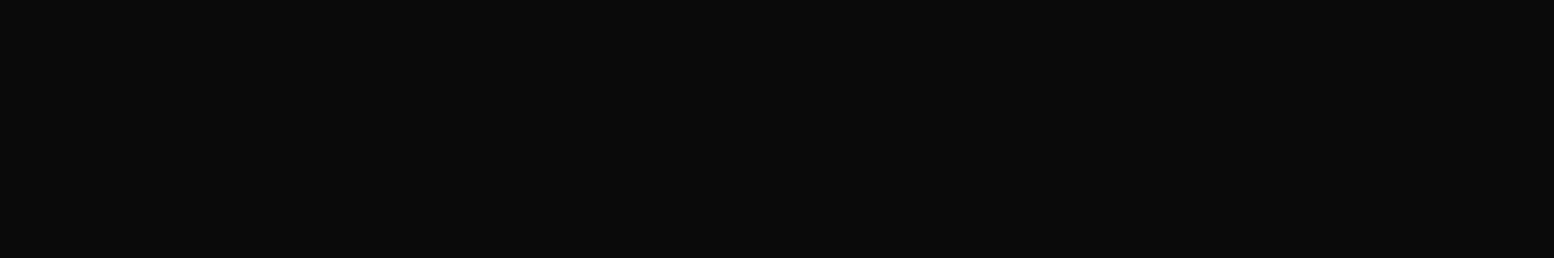
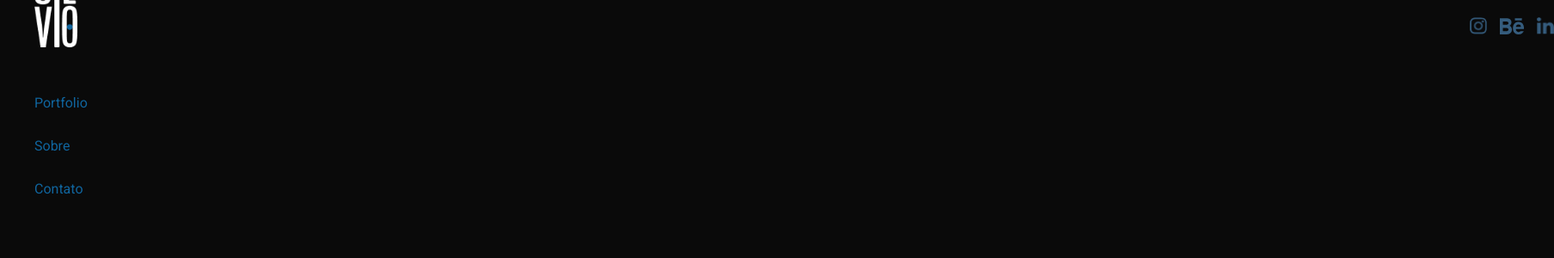
Before and after one commit to ziembick/site-portfolio-designer, a React (Create React App) app in the folder portfolio-designers/: page /sobre in a window 1280 px wide. Before the commit this address had no page. Shown: the top 300 px of the page at 86% size, 1808 px wide, since content can reach past the window. Built offline with nearby package versions, Linux system fonts and the light colour scheme.

Commit message:
sobre component

```diff
--- a/portfolio-designers/src/App.js
+++ b/portfolio-designers/src/App.js
@@ -1,15 +1,13 @@
 import React from "react";
 import Footer from "./components/footer";
 import Header from "./components/header";
-import { useState } from "react";
-import Logo from "./img/Logo.png";
 import "./css/navbar.css";
-import { Link } from "react-router-dom";
 import Contato from "./components/contato";
 import { Route, Routes } from "react-router-dom";
 import Porftolio from "./components/portfolio";
 import PontoBank from "./components/ponto";
 import Tucafe from "./components/tucafe";
+import Sobre from "./components/sobre";
 
 function App() {
   return (
@@ -28,6 +26,7 @@ function App() {
       <Route path="/header" element={<Header />} />
       <Route path="/ponto-bank" element={<PontoBank />} />
       <Route path="/tuca-cafe" element={<Tucafe />} />
+      <Route path="/sobre" element={<Sobre />}/>
     </Routes>
   );
 }
--- a/portfolio-designers/src/components/navbar.jsx
+++ b/portfolio-designers/src/components/navbar.jsx
@@ -36,9 +36,9 @@ function Navbar() {
                   </Link>
                 </li>
                 <li className="nav__item">
-                  <a href="http://www.google.com" className="nav__link">
+                  <Link href="/sobre" className="nav__link">
                     Sobre
-                  </a>
+                  </Link>
                 </li>
                 <li className="nav__item">
                   <Link to="/contato" className="nav__link">
--- /dev/null
+++ b/portfolio-designers/src/components/sobre.js
@@ -0,0 +1,14 @@
+import React from "react";
+import Navbar from "./navbar";
+
+function Sobre() {
+  return (
+    <>
+      <section className="section-container">
+        <Navbar />
+      </section>
+    </>
+  );
+}
+
+export default Sobre;
```
